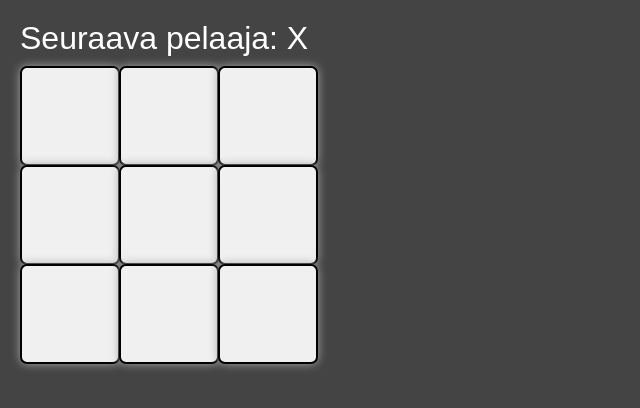
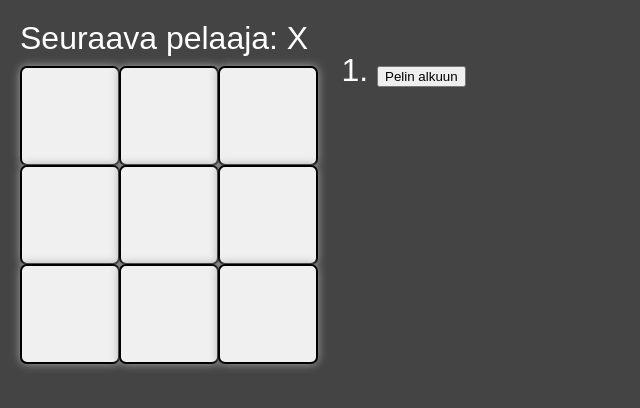
Before and after one commit to Snii-nii/Tic-Tac-Toe, a React (Vite) app in the folder TTT/: page / in a window 1280 px wide. Shown: the top 408 px of the page, without its empty margins (0-640 px from the left). Built offline with nearby package versions, Linux system fonts and the light colour scheme.

Commit message:
time travel magics tackled to point of understanding

```diff
--- a/TTT/src/TickTackToe.jsx
+++ b/TTT/src/TickTackToe.jsx
@@ -67,12 +67,35 @@
 export default function Game() {
   const [xIsNext, setXIsNext] = useState(true);
   const [history, setHistory] = useState([Array(9).fill(null)]);
-  const currentSquares = history[history.length - 1];
+
+  const [currentMove, setCurrentMove] = useState(0);
+  const currentSquares = history[currentMove];
 
   function handlePlay(nextSquares) {
-    setHistory([...history, nextSquares]);
+    const nextHistory = [...history.slice(0, currentMove + 1), nextSquares];
+    setHistory(nextHistory);
+    setCurrentMove(nextHistory.length - 1);
     setXIsNext(!xIsNext);
   }
+
+  function jumpTo(nextMove) {
+    setCurrentMove(nextMove);
+    setXIsNext(nextMove % 2 === 0);
+  }
+
+  const moves = history.map((squares, move) => {
+    let description;
+    if (move > 0) {
+      description = "Siirry siirtoon" + move;
+    } else {
+      description = "Pelin alkuun";
+    }
+    return (
+      <li key={move}>
+        <button onClick={() => jumpTo(move)}>{description}</button>
+      </li>
+    );
+  });
 
   return (
     <div className="game">
@@ -80,7 +103,7 @@
         <Board xIsNext={xIsNext} squares={currentSquares} onPlay={handlePlay} />
       </div>
       <div className="game-info">
-        <ol>{/*emt*/}</ol>
+        <ol>{moves}</ol>
       </div>
     </div>
   );
```
